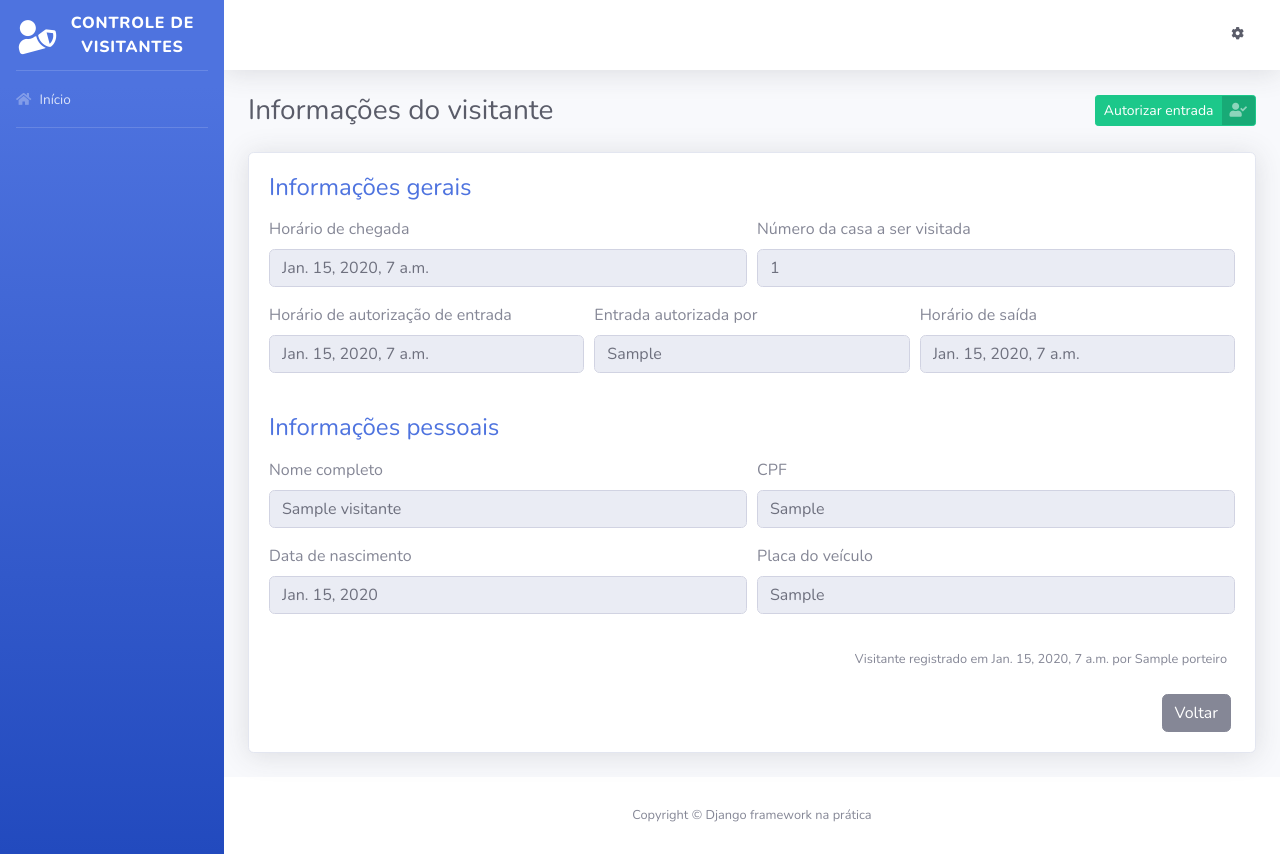
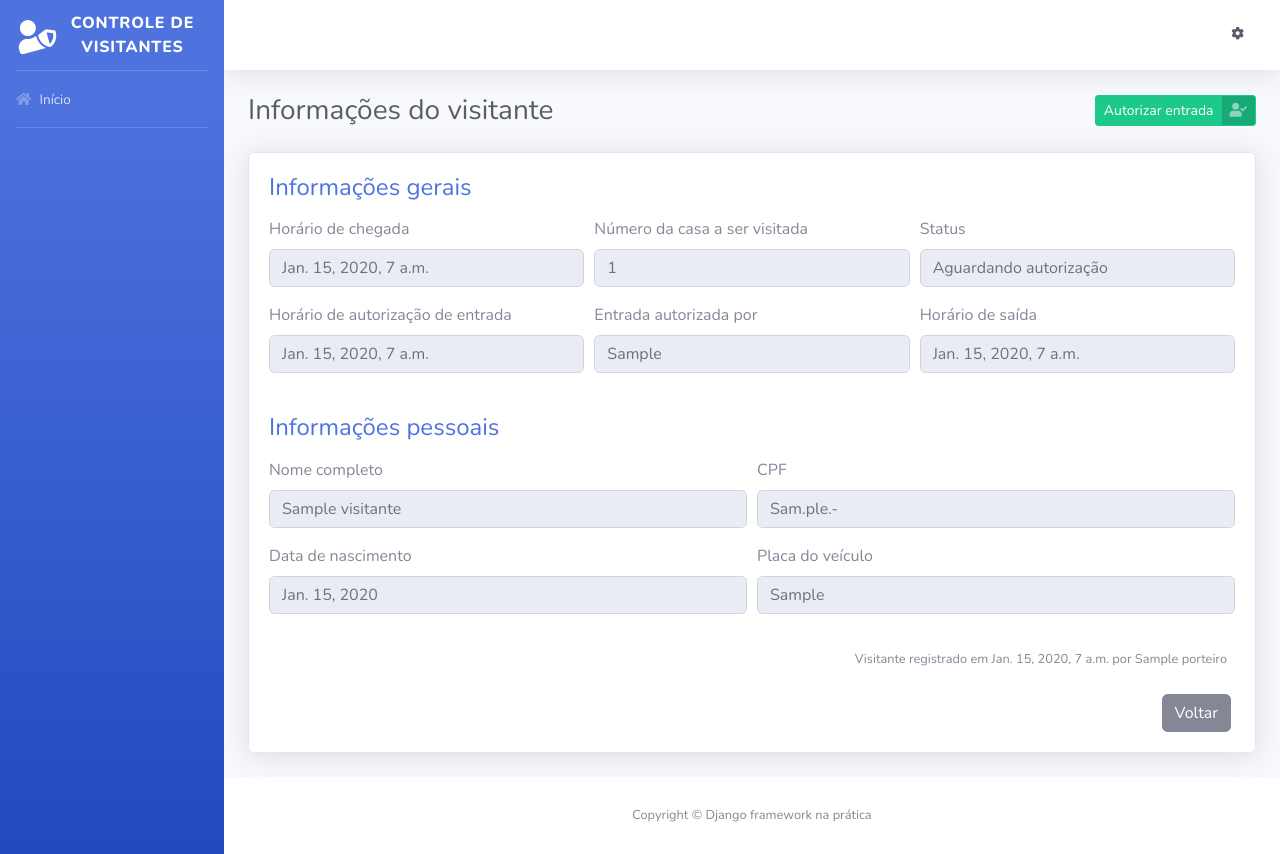
Before and after one commit to LucasSantus/visitantes, a Django app: page /visitantes/1/ in a window 1280 px wide. Run offline with Django 3.2, Linux system fonts and the light colour scheme; tables that the repository leaves empty hold one stand-in row (values such as "Sample post"); some libraries are stand-ins or nearby versions.

Commit message:
implementando status aos templates de visitantes

```diff
--- a/templates/index.html
+++ b/templates/index.html
@@ -104,6 +104,7 @@
                         <th>Horário de chegada</th>
                         <th>Horário da autorização</th>
                         <th>Autorizado por</th>
+                        <th>Status</th>
                         <th>Mais informações</th>
                     </thead>
 
@@ -111,10 +112,12 @@
                         {% for visitante in todos_visitantes %}
                             <tr>
                                 <td>{{ visitante.nome_completo }}</td>
-                                <td>{{ visitante.cpf }}</td>
+                                <td>{{ visitante.get_cpf }}</td>
                                 <td>{{ visitante.horario_chegada }}</td>
+
                                 <td>{{ visitante.get_horario_autorizacao }}</td>
                                 <td>{{ visitante.get_morador_responsavel }}</td>
+                                <td>{{ visitante.get_status_display }}</td>
                                 <td>
                                     <a href="{% url 'informacoes_visitante' id=visitante.id %}">
                                         Ver informações
--- a/templates/informacoes_visitante.html
+++ b/templates/informacoes_visitante.html
@@ -38,14 +38,19 @@
 
             <form>
                 <div class="form-row">
-                    <div class="form-group col-md-6">
+                    <div class="form-group col-md-4">
                         <label>Horário de chegada</label>
                         <input type="text" class="form-control" value="{{visitante.horario_chegada}}" disabled>
                     </div>
 
-                    <div class="form-group col-md-6">
+                    <div class="form-group col-md-4">
                         <label>Número da casa a ser visitada</label>
                         <input type="text" class="form-control" value="{{visitante.numero_casa}}" disabled>
+                    </div>
+
+                    <div class="form-group col-md-4">
+                        <label>Status</label>
+                        <input type="text" class="form-control" value="{{visitante.get_status_display}}" disabled>
                     </div>
                 </div>
 
@@ -80,7 +85,7 @@
 
                     <div class="form-group col-md-6">
                         <label>CPF</label>
-                        <input type="text" class="form-control" value="{{visitante.cpf}}" disabled>
+                        <input type="text" class="form-control" value="{{visitante.get_cpf}}" disabled>
                     </div>
                 </div>
 
--- a/visitantes/models.py
+++ b/visitantes/models.py
@@ -99,6 +99,19 @@ class Visitante(models.Model):
         return "Veiculo não registrado"
 
 
+    def get_cpf(self):
+        if self.cpf:
+            cpf = str(self.cpf)
+
+            cpf_parte_um = cpf[0:3]
+            cpf_parte_dois = cpf[3:6]
+            cpf_parte_tres = cpf[6:9]
+            cpf_parte_quatro = cpf[9:]
+
+            cpf_formatado = f"{cpf_parte_um}.{cpf_parte_dois}.{cpf_parte_tres}-{cpf_parte_quatro}"
+
+            return cpf_formatado
+
     class Meta:
         verbose_name = "Visitante"
         verbose_name_plural = "Visitantes"
```
